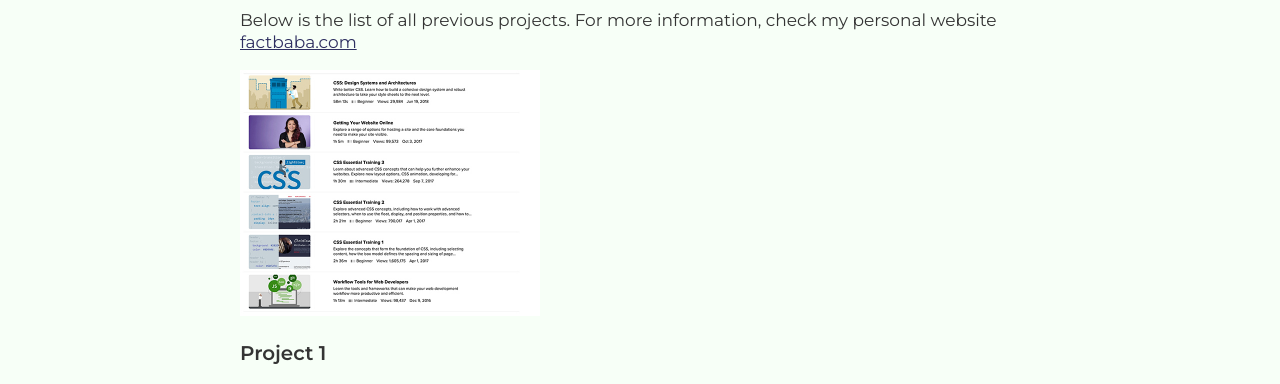
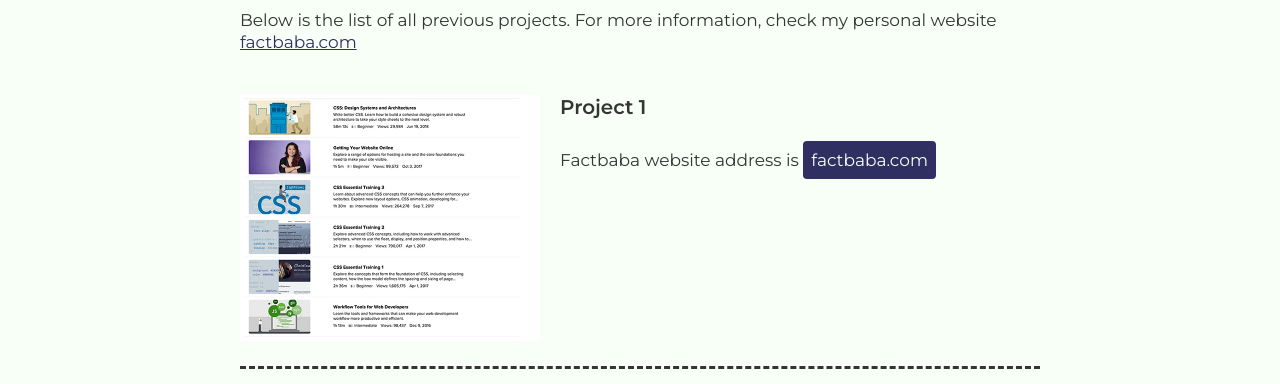
Before and after one commit to Rathod-Harshit/Web-dev, a plain HTML site: page basic html + css/index.html in a window 1280 px wide. Shown: the part 407-791 px from the top of the page. Drawn offline with Linux system fonts and the light colour scheme.

Commit message:
Update styles.css

```diff
--- a/basic html + css/css/styles.css
+++ b/basic html + css/css/styles.css
@@ -1,4 +1,14 @@
 /* Global styles ************************************************* */
+
+html {
+    box-sizing: border-box;
+}
+
+*,
+*:before,
+*:after {
+    box-sizing: inherit;
+}
 
 body {
     color: #343434;
@@ -82,6 +92,22 @@ header {
     background: rgba(47, 48, 97, 80%);
 }
 
+.pro-list {
+    overflow: hidden;
+    border-bottom: dashed;
+    border-color: #343434;
+    padding: 25px 0;
+}
+
+.pro-list img {
+    float: left;
+    margin-right: 20px;
+}
+
+.pro-list h3 {
+    margin-top: 0;
+}
+
 
 /* ************************************************* */
 
```
